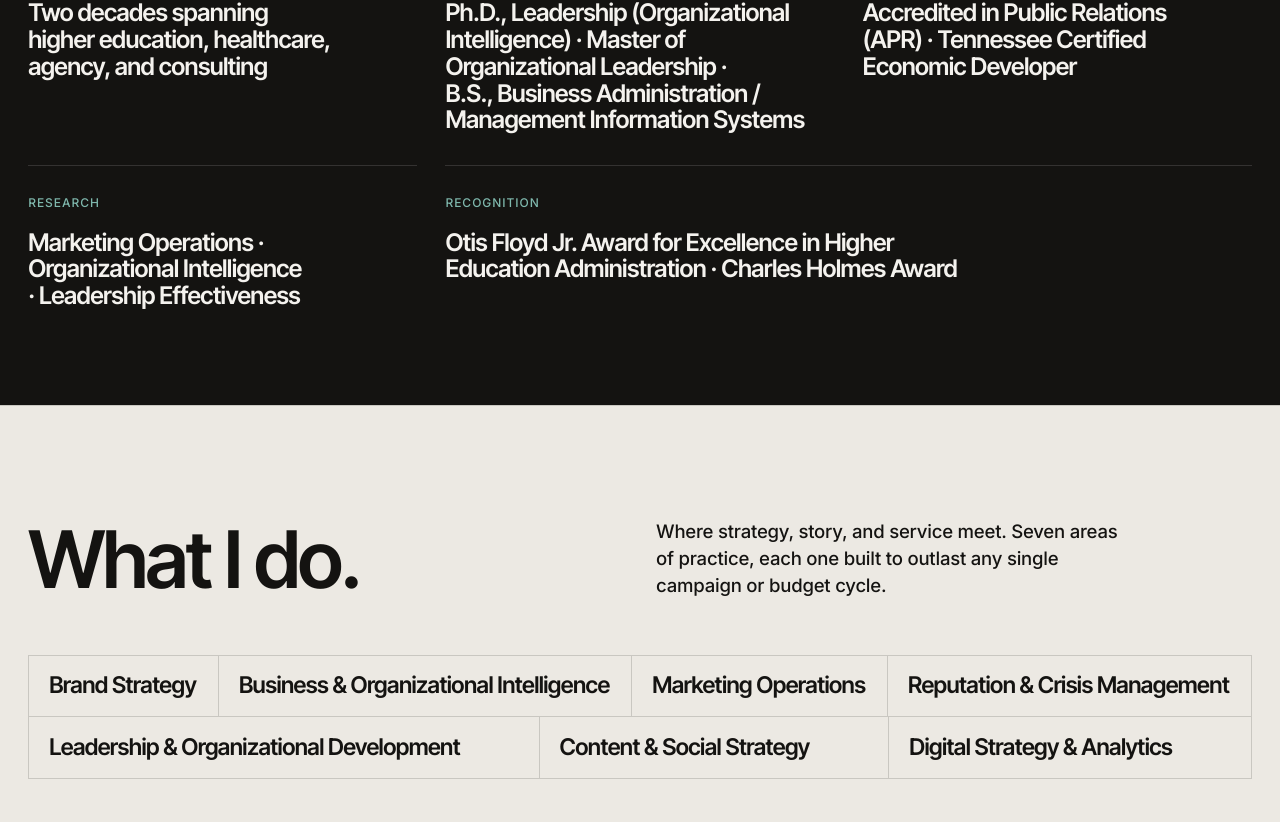
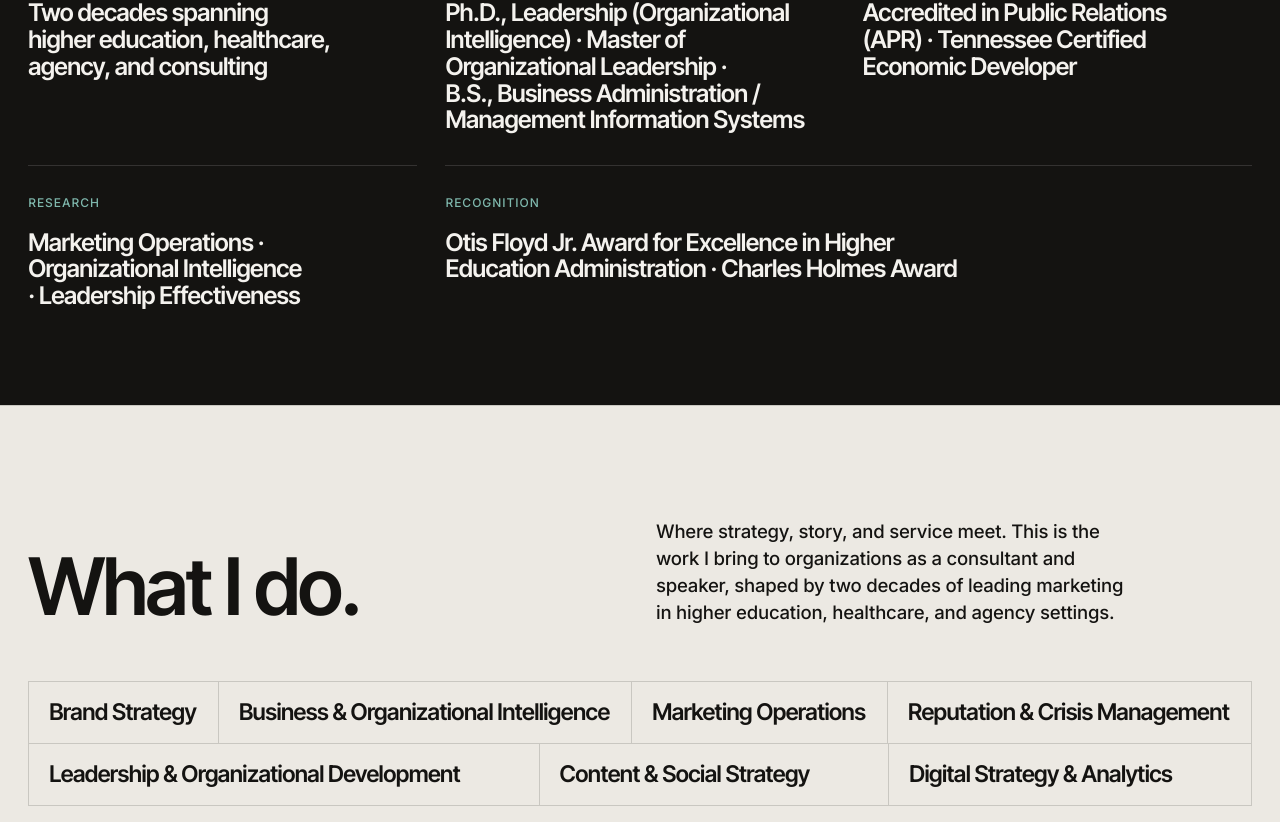
Before and after one commit to matthewgann/matthewgann.github.io, a Next.js app: page / in a window 1280 px wide. Shown: the part 2942-3764 px from the top of the page. Built offline with nearby package versions, Linux system fonts and the light colour scheme.

Commit message:
What I do: lead frames the section as consulting and speaking work

```diff
--- a/app/page.tsx
+++ b/app/page.tsx
@@ -206,8 +206,9 @@ export default function Home() {
             What I do.
           </h2>
           <p className="md:col-span-6 md:col-start-7 t-lead m-0 max-w-[40ch]">
-            Where strategy, story, and service meet. Seven areas of practice, each one built to
-            outlast any single campaign or budget cycle.
+            Where strategy, story, and service meet. This is the work I bring to organizations as a
+            consultant and speaker, shaped by two decades of leading marketing in higher education,
+            healthcare, and agency settings.
           </p>
         </div>
         <div className="page-x pb-14 md:pb-20">
```
